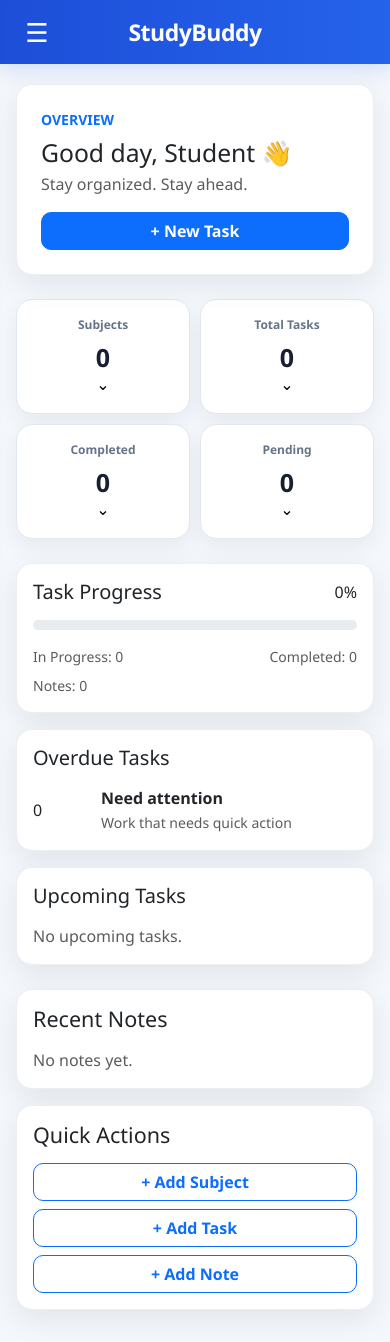
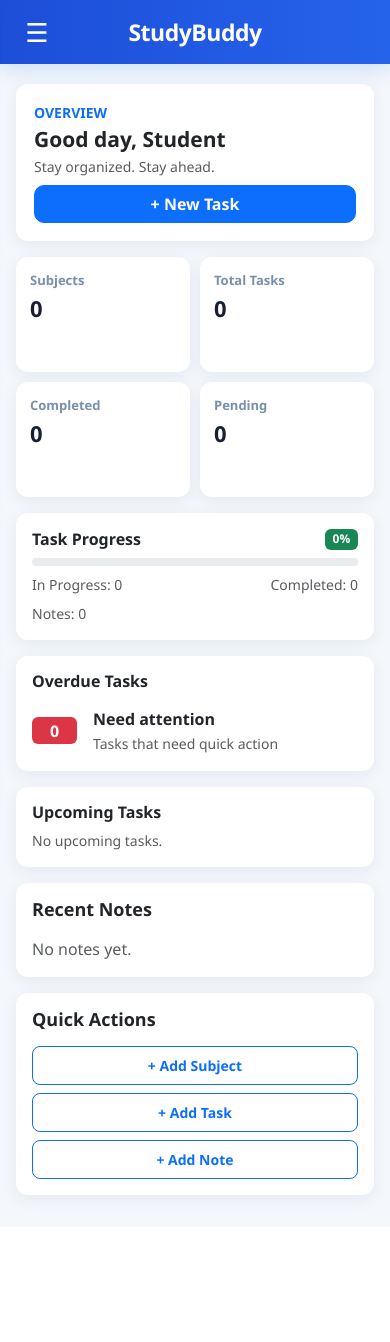
Before and after one commit to mavijaykhanna358-tech/studybuddy, a Django app: page /dashboard/ in a window 390 px wide. After the commit the page ends 1209 px from the top, so only its background shows below. Run offline with Django 5.2, Linux system fonts and the light colour scheme; a user stored in the database is signed in; data comes from the database, SQL or seed files in the repository; both versions use the stored data as it was after the commit.

Commit message:
Improve responsive dashboard

```diff
--- a/templates/dashboard/dashboard.html
+++ b/templates/dashboard/dashboard.html
@@ -1,141 +1,431 @@
 {% extends 'base.html' %}
 
 {% block content %}
-<div class="card p-4 mb-4">
-    <div class="d-flex flex-column flex-md-row justify-content-between align-items-md-center gap-3">
+
+<style>
+    .dashboard {
+        max-width: 1200px;
+        margin: 0 auto;
+    }
+
+    /* Welcome */
+    .welcome-card {
+        padding: 20px 24px;
+        margin-bottom: 16px;
+    }
+
+    .welcome-card h2 {
+        font-size: 24px;
+        font-weight: 700;
+    }
+
+    .welcome-card p {
+        font-size: 14px;
+    }
+
+    /* Stats */
+    .stat-grid {
+        display: grid;
+        grid-template-columns: repeat(4, 1fr);
+        gap: 12px;
+    }
+
+    .stat-card {
+        border: 0;
+        background: white;
+        border-radius: 12px;
+        padding: 16px 18px;
+        text-align: left;
+        box-shadow: 0 4px 15px rgba(50, 90, 140, 0.08);
+    }
+
+    .stat-card-head {
+        display: flex;
+        justify-content: space-between;
+        align-items: center;
+    }
+
+    .stat-card-label {
+        color: #7890ad;
+        font-size: 13px;
+        margin: 0 0 4px;
+        font-weight: 600;
+    }
+
+    .stat-card-value {
+        font-size: 25px;
+        margin: 0;
+        color: #172033;
+        font-weight: 700;
+    }
+
+    /* General cards */
+    .dashboard .card {
+        border: 0;
+        border-radius: 12px;
+        box-shadow: 0 4px 15px rgba(50, 90, 140, 0.08);
+    }
+
+    .dashboard h4 {
+        font-size: 18px;
+        font-weight: 700;
+    }
+
+    .dashboard h5 {
+        font-size: 16px;
+        font-weight: 700;
+    }
+
+    .compact-card {
+        padding: 16px;
+    }
+
+    /* Task items */
+    .task-item,
+    .note-item {
+        border: 1px solid #e8edf3;
+        border-radius: 9px;
+        padding: 9px 11px;
+    }
+
+    .task-item-title {
+        font-size: 14px;
+        font-weight: 600;
+    }
+
+    .task-item small,
+    .note-item small {
+        font-size: 12px;
+    }
+
+    /* Buttons */
+    .quick-btn {
+        padding: 8px 12px;
+        font-size: 14px;
+        border-radius: 8px;
+    }
+
+    /* Mobile */
+    @media (max-width: 991px) {
+        .stat-grid {
+            grid-template-columns: repeat(2, 1fr);
+        }
+    }
+
+    @media (max-width: 576px) {
+        .dashboard {
+            width: 100%;
+        }
+
+        .welcome-card {
+            padding: 18px;
+        }
+
+        .welcome-card h2 {
+            font-size: 21px;
+        }
+
+        .stat-grid {
+            grid-template-columns: repeat(2, 1fr);
+            gap: 10px;
+        }
+
+        .stat-card {
+            padding: 14px;
+        }
+
+        .stat-card-value {
+            font-size: 22px;
+        }
+    }
+</style>
+
+
+<div class="dashboard">
+
+    <!-- Welcome -->
+    <div class="card welcome-card">
+        <div class="d-flex flex-column flex-md-row justify-content-between align-items-md-center gap-2">
+
             <div>
-            <p class="text-uppercase small fw-bold text-primary mb-2">Overview</p>
-            <h2 class="mb-1">Good day, {{ user.first_name|default:user.username }} 👋</h2>
-            <p class="text-muted mb-0">Stay organized. Stay ahead.</p>
+                <p class="text-uppercase small fw-bold text-primary mb-1">
+                    Overview
+                </p>
+
+                <h2 class="mb-1">
+                    Good day, {{ user.first_name|default:user.username }}
+                </h2>
+
+                <p class="text-muted mb-0">
+                    Stay organized. Stay ahead.
+                </p>
             </div>
-        <a href="{% url 'task_create' %}" class="btn btn-primary">+ New Task</a>
+
+            <a href="{% url 'task_create' %}" class="btn btn-primary">
+                + New Task
+            </a>
+
         </div>
     </div>
 
-<div class="stat-grid mb-4" aria-label="Study summary cards">
-    <button class="stat-card" type="button" aria-pressed="false">
-        <div class="stat-card-head">
-            <div>
+
+    <!-- Statistics -->
+    <div class="stat-grid mb-3">
+
+        <div class="stat-card">
             <p class="stat-card-label">Subjects</p>
-                <h3 class="stat-card-value">{{ total_subjects }}</h3>
-            </div>
-            <span class="stat-card-indicator" aria-hidden="true">⌄</span>
-        </div>
-    </button>
-
-    <button class="stat-card" type="button" aria-pressed="false">
-        <div class="stat-card-head">
-            <div>
-                <p class="stat-card-label">Total Tasks</p>
-                <h3 class="stat-card-value">{{ total_tasks }}</h3>
-            </div>
-            <span class="stat-card-indicator" aria-hidden="true">⌄</span>
-        </div>
-    </button>
-
-    <button class="stat-card" type="button" aria-pressed="false">
-        <div class="stat-card-head">
-            <div>
-                <p class="stat-card-label">Completed</p>
-                <h3 class="stat-card-value">{{ completed_tasks }}</h3>
-            </div>
-            <span class="stat-card-indicator" aria-hidden="true">⌄</span>
-        </div>
-    </button>
-
-    <button class="stat-card" type="button" aria-pressed="false">
-        <div class="stat-card-head">
-            <div>
-                <p class="stat-card-label">Pending</p>
-                <h3 class="stat-card-value">{{ pending_tasks }}</h3>
-            </div>
-            <span class="stat-card-indicator" aria-hidden="true">⌄</span>
-        </div>
-    </button>
+            <h3 class="stat-card-value">
+                {{ total_subjects }}
+            </h3>
         </div>
 
-<div class="row g-3 mb-4">
+        <div class="stat-card">
+            <p class="stat-card-label">Total Tasks</p>
+            <h3 class="stat-card-value">
+                {{ total_tasks }}
+            </h3>
+        </div>
+
+        <div class="stat-card">
+            <p class="stat-card-label">Completed</p>
+            <h3 class="stat-card-value">
+                {{ completed_tasks }}
+            </h3>
+        </div>
+
+        <div class="stat-card">
+            <p class="stat-card-label">Pending</p>
+            <h3 class="stat-card-value">
+                {{ pending_tasks }}
+            </h3>
+        </div>
+
+    </div>
+
+
+    <!-- Progress / Overdue / Upcoming -->
+    <div class="row g-3 mb-3">
+
+        <!-- Task Progress -->
         <div class="col-12 col-lg-4">
-        <div class="card h-100 p-3">
-            <div class="d-flex justify-content-between align-items-center mb-3">
+
+            <div class="card compact-card h-100">
+
+                <div class="d-flex justify-content-between align-items-center mb-2">
                     <h5 class="mb-0">Task Progress</h5>
-                <span class="pill pill-success">{{ completion_percentage }}%</span>
+
+                    <span class="badge bg-success">
+                        {{ completion_percentage }}%
+                    </span>
                 </div>
-            <div class="progress mb-3" style="height: 10px;" role="progressbar" aria-label="Task completion progress" aria-valuenow="{{ completion_percentage }}" aria-valuemin="0" aria-valuemax="100">
-                <div class="progress-bar bg-success" style="width: {{ completion_percentage }}%"></div>
+
+                <div
+                    class="progress mb-2"
+                    style="height: 8px;"
+                    role="progressbar"
+                    aria-valuenow="{{ completion_percentage }}"
+                    aria-valuemin="0"
+                    aria-valuemax="100">
+
+                    <div
+                        class="progress-bar bg-success"
+                        style="width: {{ completion_percentage }}%">
                     </div>
+
+                </div>
+
                 <div class="d-flex justify-content-between text-muted small">
                     <span>In Progress: {{ in_progress_tasks }}</span>
                     <span>Completed: {{ completed_tasks }}</span>
                 </div>
-            <div class="mt-2 text-muted small">Notes: {{ total_notes }}</div>
-        </div>
+
+                <div class="text-muted small mt-2">
+                    Notes: {{ total_notes }}
                 </div>
 
-    <div class="col-12 col-md-6 col-lg-4">
-        <div class="card h-100 p-3">
-            <h5 class="mb-3">Overdue Tasks</h5>
-            <div class="d-flex align-items-center gap-3">
-                <div class="pill pill-danger" style="min-width: 52px;">{{ overdue_tasks }}</div>
-                <div>
-                    <div class="fw-semibold">Need attention</div>
-                    <small class="text-muted">Work that needs quick action</small>
-                </div>
-            </div>
-        </div>
             </div>
 
-    <div class="col-12 col-md-6 col-lg-4">
-        <div class="card h-100 p-3">
-            <h5 class="mb-3">Upcoming Tasks</h5>
-            {% if upcoming_tasks %}
-                <div class="d-flex flex-column gap-2">
-                    {% for task in upcoming_tasks %}
-                        <div class="border rounded-3 p-2">
-                            <div class="fw-semibold">{{ task.title }}</div>
-                            <small class="text-muted">{{ task.subject.name|default:'General' }} · {{ task.due_date }}</small>
-                        </div>
-                    {% endfor %}
-                </div>
-            {% else %}
-                <p class="text-muted mb-0">No upcoming tasks.</p>
-            {% endif %}
-        </div>
-    </div>
         </div>
 
+
+        <!-- Overdue -->
+        <div class="col-12 col-md-6 col-lg-4">
+
+            <div class="card compact-card h-100">
+
+                <h5 class="mb-3">
+                    Overdue Tasks
+                </h5>
+
+                <div class="d-flex align-items-center gap-3">
+
+                    <div
+                        class="badge bg-danger fs-6"
+                        style="min-width: 45px;">
+                        {{ overdue_tasks }}
+                    </div>
+
+                    <div>
+                        <div class="fw-semibold">
+                            Need attention
+                        </div>
+
+                        <small class="text-muted">
+                            Tasks that need quick action
+                        </small>
+                    </div>
+
+                </div>
+
+            </div>
+
+        </div>
+
+
+        <!-- Upcoming -->
+        <div class="col-12 col-md-6 col-lg-4">
+
+            <div class="card compact-card h-100">
+
+                <h5 class="mb-2">
+                    Upcoming Tasks
+                </h5>
+
+                {% if upcoming_tasks %}
+
+                    <div class="d-flex flex-column gap-2">
+
+                        {% for task in upcoming_tasks %}
+
+                            <div class="task-item">
+
+                                <div class="task-item-title">
+                                    {{ task.title }}
+                                </div>
+
+                                <small class="text-muted">
+                                    {{ task.subject.name|default:'General' }}
+                                    ·
+                                    {{ task.due_date }}
+                                </small>
+
+                            </div>
+
+                        {% endfor %}
+
+                    </div>
+
+                {% else %}
+
+                    <p class="text-muted mb-0 small">
+                        No upcoming tasks.
+                    </p>
+
+                {% endif %}
+
+            </div>
+
+        </div>
+
+    </div>
+
+
+    <!-- Recent Notes / Quick Actions -->
     <div class="row g-3">
+
+        <!-- Recent Notes -->
         <div class="col-12 col-lg-7">
-        <div class="card p-3">
-            <h4 class="mb-3">Recent Notes</h4>
+
+            <div class="card compact-card">
+
+                <h4 class="mb-3">
+                    Recent Notes
+                </h4>
+
                 {% if recent_notes %}
+
                     <div class="d-flex flex-column gap-2">
+
                         {% for note in recent_notes %}
-                        <div class="border rounded-3 p-3">
+
+                            <div class="note-item">
+
                                 <div class="d-flex justify-content-between align-items-start gap-2">
+
                                     <div>
-                                    <strong>{{ note.title }}</strong>
-                                    <div class="text-muted small">{{ note.subject.name|default:'General' }}</div>
+
+                                        <strong>
+                                            {{ note.title }}
+                                        </strong>
+
+                                        <div class="text-muted small">
+                                            {{ note.subject.name|default:'General' }}
                                         </div>
-                                <small class="text-muted">{{ note.updated_at|date:'M d' }}</small>
+
                                     </div>
+
+                                    <small class="text-muted">
+                                        {{ note.updated_at|date:'M d' }}
+                                    </small>
+
                                 </div>
+
+                            </div>
+
                         {% endfor %}
+
                     </div>
+
                 {% else %}
-                <p class="text-muted mb-0">No notes yet.</p>
+
+                    <p class="text-muted mb-0">
+                        No notes yet.
+                    </p>
+
                 {% endif %}
+
             </div>
+
         </div>
+
+
+        <!-- Quick Actions -->
         <div class="col-12 col-lg-5">
-        <div class="card p-3">
-            <h4 class="mb-3">Quick Actions</h4>
+
+            <div class="card compact-card">
+
+                <h4 class="mb-3">
+                    Quick Actions
+                </h4>
+
                 <div class="d-grid gap-2">
-                <a href="{% url 'subject_create' %}" class="btn btn-outline-primary">+ Add Subject</a>
-                <a href="{% url 'task_create' %}" class="btn btn-outline-primary">+ Add Task</a>
-                <a href="{% url 'note_create' %}" class="btn btn-outline-primary">+ Add Note</a>
+
+                    <a
+                        href="{% url 'subject_create' %}"
+                        class="btn btn-outline-primary quick-btn">
+                        + Add Subject
+                    </a>
+
+                    <a
+                        href="{% url 'task_create' %}"
+                        class="btn btn-outline-primary quick-btn">
+                        + Add Task
+                    </a>
+
+                    <a
+                        href="{% url 'note_create' %}"
+                        class="btn btn-outline-primary quick-btn">
+                        + Add Note
+                    </a>
+
                 </div>
+
             </div>
+
         </div>
+
     </div>
+
+</div>
+
 {% endblock %}
```
Also changed, not shown: db.sqlite3. Lines whose indentation alone changed are shown as unchanged.
